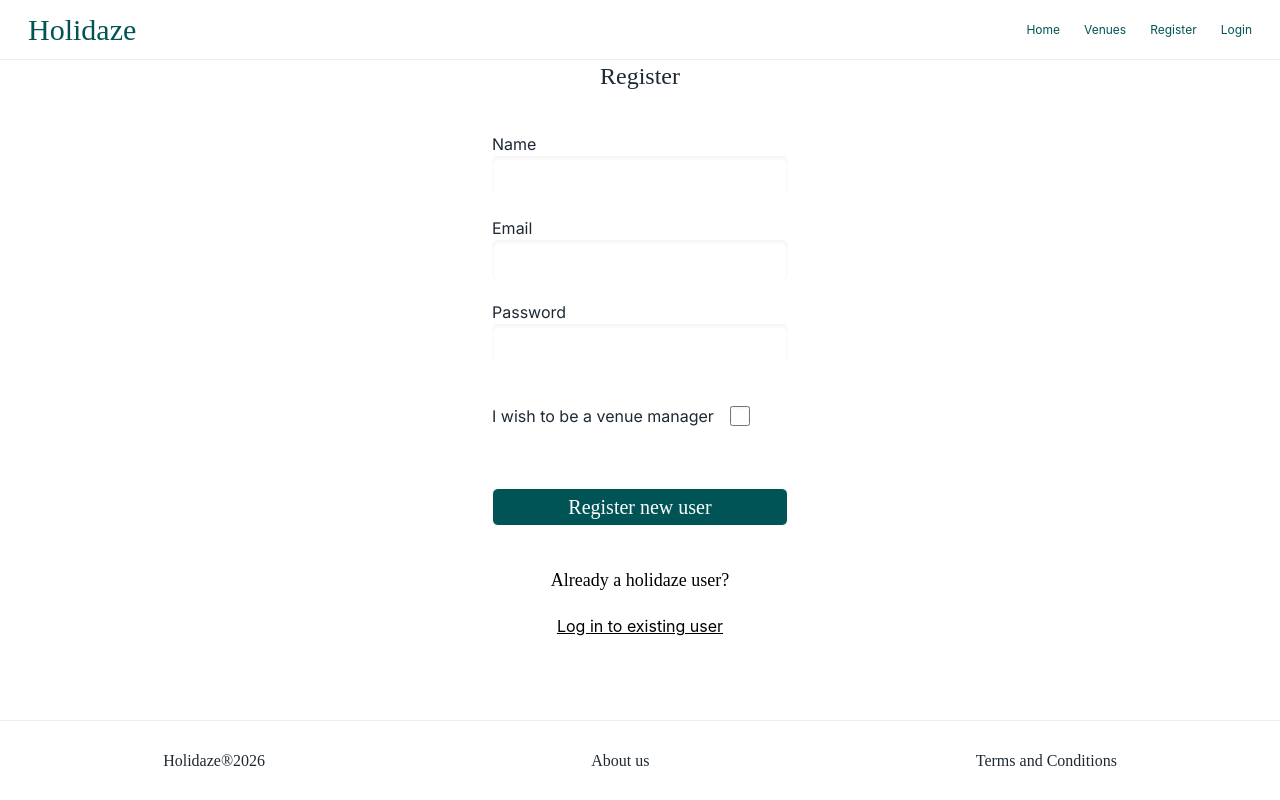
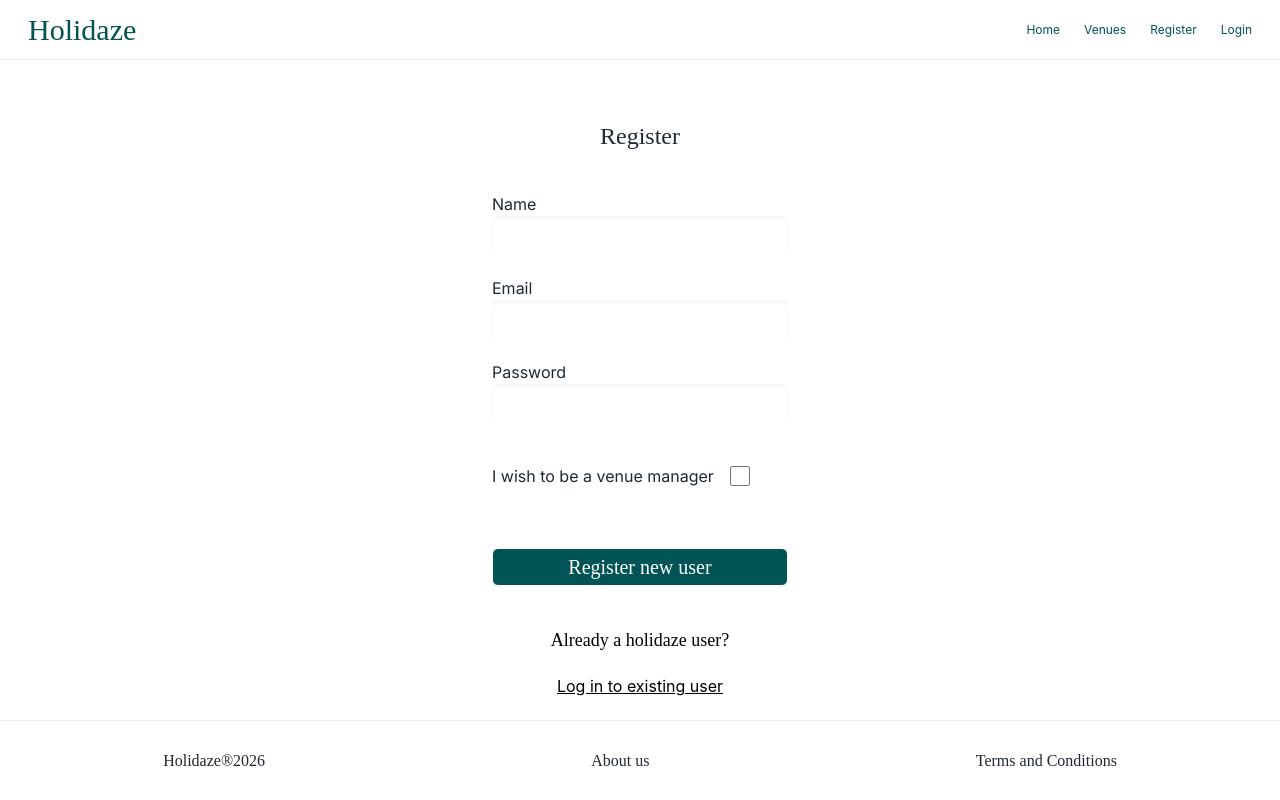
Before and after one commit to GustavBoe/PE2_GustavBoe_FED2, a React (Vite) app: page /auth/register in a window 1280 px wide. Built offline with nearby package versions, Linux system fonts and the light colour scheme; no server answers; a web font is replaced by a local one.

Commit message:
Fixing spacing for register page.

```diff
--- a/src/features/auth/RegisterUser.tsx
+++ b/src/features/auth/RegisterUser.tsx
@@ -60,7 +60,7 @@
   }
 };
 return(
-    <section className="flex flex-col items-center">
+    <section className="flex flex-col items-center mt-15">
       <h2 className="font-dm font-medium text-text text-2xl">Register</h2>
     <form onSubmit={handleSubmit} className="mx-auto text-text mt-10">
       <div className="flex flex-col gap-5">
```
